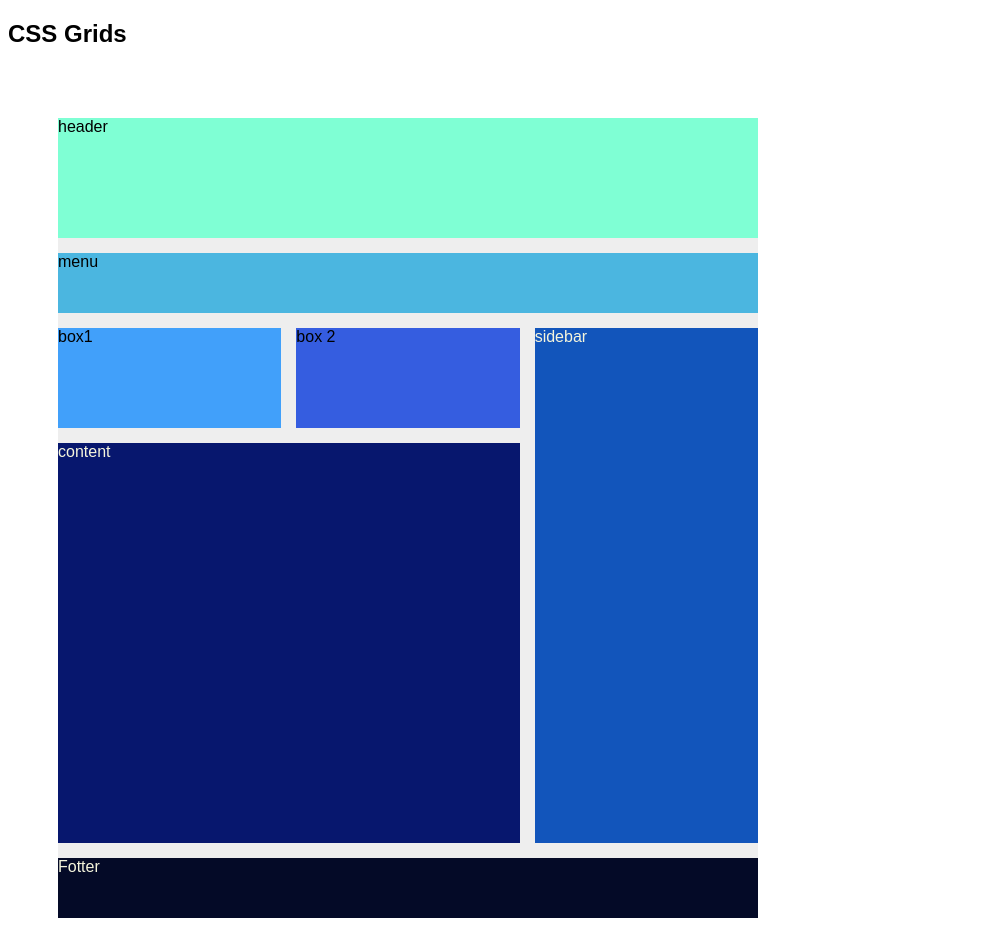
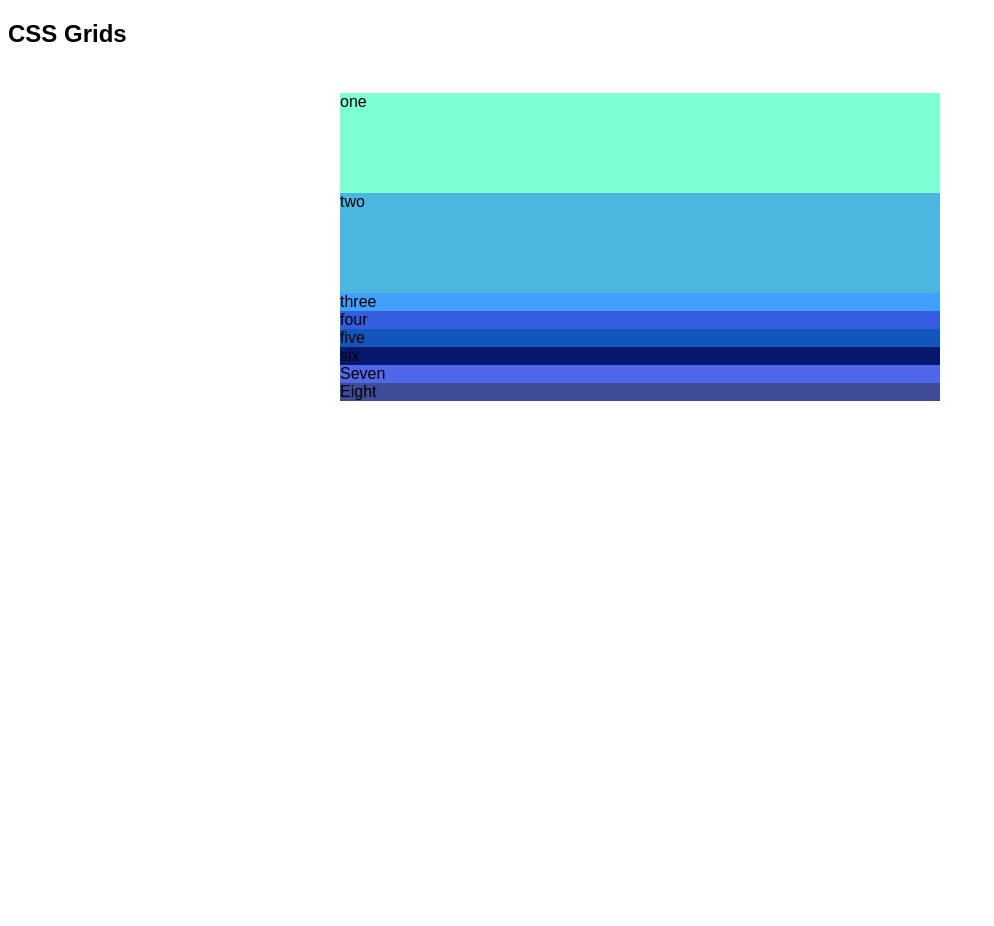
Before and after one commit to daniyaniazi/CSS_Tasks, a plain HTML site: page CSS-GRID/index.html in a window 1280 px wide. Shown: the whole page, without its empty margins (0-994 px from the left). After the commit the page ends 800 px from the top, so only its background shows below. Drawn offline with Linux system fonts and the light colour scheme.

Commit message:
adding more properties

```diff
--- /dev/null
+++ b/CSS-GRID/MinMax.css
@@ -0,0 +1,49 @@
+/* TO CHANGE DYNAMICALLY HEIGHT AND WIDTH */
+
+body {
+    font-family: Arial, Helvetica, sans-serif;
+}
+
+.container {
+    background-color: #eee;
+    width: 80%;
+    margin: 70px 0 0 50px;
+    display: grid;
+    /* grid-template-columns: max-content 1fr 1fr min-content; */
+    /* grid-template-rows: min-content 150px; */
+    grid-template-columns: minmax(150px, 300px) 1fr 1fr min-content;
+    grid-template-rows: minmax(100px, max-content) minmax(100px, max-content);
+    grid-gap: 5px;
+}
+
+.one {
+    background-color: aquamarine;
+}
+
+.two {
+    background-color: rgb(75, 182, 224);
+}
+
+.three {
+    background-color: rgb(65, 160, 250);
+}
+
+.four {
+    background-color: rgb(53, 93, 224);
+}
+
+.five {
+    background-color: rgb(18, 85, 187);
+}
+
+.six {
+    background-color: rgb(7, 23, 110);
+}
+
+.seven {
+    background-color: rgb(80, 103, 233);
+}
+
+.eight {
+    background-color: rgb(62, 75, 150);
+}
--- /dev/null
+++ b/CSS-GRID/aligning-tracks.css
@@ -0,0 +1,53 @@
+/* align-content , justify-content (horizontal) , place-content */
+
+body {
+    font-family: Arial, Helvetica, sans-serif;
+}
+
+.container {
+    background-color: #eee;
+    width: 700px;
+    height: 700px;
+    margin: 45px auto 0;
+    display: grid;
+    grid-gap: 15px;
+    grid-template-rows: 100px 100px;
+    grid-template-columns: 150px 150px;
+    grid-auto-rows: 50px;
+    justify-content: center;
+    align-content: center;
+}
+
+.one {
+    background-color: aquamarine;
+}
+
+.two {
+    background-color: rgb(75, 182, 224);
+}
+
+.three {
+    background-color: rgb(65, 160, 250);
+    grid-row: span 3;
+}
+
+.four {
+    background-color: rgb(53, 93, 224);
+}
+
+.five {
+    background-color: rgb(18, 85, 187);
+}
+
+.six {
+    background-color: rgb(7, 23, 110);
+}
+
+.seven {
+    background-color: rgb(80, 103, 233);
+    grid-column: span 2;
+}
+
+.eight {
+    background-color: rgb(62, 75, 150);
+}
--- /dev/null
+++ b/CSS-GRID/aligning_grid_items.css
@@ -0,0 +1,69 @@
+/* TO CHANGE DYNAMICALLY HEIGHT AND WIDTH */
+
+body {
+    font-family: Arial, Helvetica, sans-serif;
+}
+
+.container {
+    background-color: #eee;
+    width: 650px;
+    margin: 45px auto 0;
+    display: grid;
+    grid-gap: 15px;
+    grid-template-rows: 120px 120px;
+    grid-template-columns: 1fr 1fr;
+    grid-auto-rows: 70px;
+    /* align-items: start;
+    justify-items: center; */
+    place-items: start center;
+}
+
+.one {
+    background-color: aquamarine;
+}
+
+.two {
+    background-color: rgb(75, 182, 224);
+    /* align-self: center;
+    justify-self: end; */
+    place-self: center end;
+}
+
+.three {
+    background-color: rgb(65, 160, 250);
+    grid-row: span 3;
+}
+
+.four {
+    background-color: rgb(53, 93, 224);
+}
+
+.five {
+    background-color: rgb(18, 85, 187);
+}
+
+.six {
+    background-color: rgb(7, 23, 110);
+}
+
+.seven {
+    background-color: rgb(80, 103, 233);
+    grid-column: span 2;
+}
+
+.eight {
+    background-color: rgb(62, 75, 150);
+}
+
+
+/* Align item Align Self for vetical Alignment :
+start , end ,center , stretch */
+
+
+/* justify items and jutify self *
+horxintal alignment/
+
+/* place-item = alignitem justifyitem */
+
+
+/* place-self = align-self justify-self */
--- /dev/null
+++ b/CSS-GRID/auto-fill-fit.css
@@ -0,0 +1,45 @@
+body {
+    font-family: Arial, Helvetica, sans-serif;
+}
+
+.container {
+    background-color: #eee;
+    width: 600px;
+    margin: 45px auto 0;
+    display: grid;
+    /* grid-template-columns: 100px 100px; */
+    grid-template-columns: repeat(auto-fill, 100);
+    grid-template-rows: 100px 100px;
+}
+
+.one {
+    background-color: aquamarine;
+}
+
+.two {
+    background-color: rgb(75, 182, 224);
+}
+
+.three {
+    background-color: rgb(65, 160, 250);
+}
+
+.four {
+    background-color: rgb(53, 93, 224);
+}
+
+.five {
+    background-color: rgb(18, 85, 187);
+}
+
+.six {
+    background-color: rgb(7, 23, 110);
+}
+
+.seven {
+    background-color: rgb(80, 103, 233);
+}
+
+.eight {
+    background-color: rgb(62, 75, 150);
+}
--- /dev/null
+++ b/CSS-GRID/implicit_explicit_grid.css
@@ -0,0 +1,52 @@
+/* TO CHANGE DYNAMICALLY HEIGHT AND WIDTH */
+
+body {
+    font-family: Arial, Helvetica, sans-serif;
+}
+
+.container {
+    background-color: #eee;
+    width: 650px;
+    margin: 45px auto 0;
+    display: grid;
+    /* Explicit are defined undeifned are implicit */
+    grid-template-columns: 1fr 1fr;
+    grid-template-rows: 120px 120px;
+    grid-gap: 15px;
+    /* grid-auto-rows: 80px; */
+    grid-auto-flow: column;
+    /* implicit column widths */
+    grid-auto-columns: .5fr;
+}
+
+.one {
+    background-color: aquamarine;
+}
+
+.two {
+    background-color: rgb(75, 182, 224);
+}
+
+.three {
+    background-color: rgb(65, 160, 250);
+}
+
+.four {
+    background-color: rgb(53, 93, 224);
+}
+
+.five {
+    background-color: rgb(18, 85, 187);
+}
+
+.six {
+    background-color: rgb(7, 23, 110);
+}
+
+.seven {
+    background-color: rgb(80, 103, 233);
+}
+
+.eight {
+    background-color: rgb(62, 75, 150);
+}
--- a/CSS-GRID/index.html
+++ b/CSS-GRID/index.html
@@ -4,15 +4,8 @@
 <!DOCTYPE html>
 <html lang="en">
 
-<!-- <link rel="stylesheet" href="style.css"> -->
 
-<!-- <link rel="stylesheet" href="grid_gap.css"> -->
-
-<!-- <link rel="stylesheet" href="positioning_grid.css"> -->
-
-<!-- <link rel="stylesheet" href="spaning.css"> -->
-
-<link rel="stylesheet" href="naming-grid-area.css">
+<link rel="stylesheet" href="auto-fill-fit.css">
 
 <head>
     <meta charset="UTF-8">
@@ -28,13 +21,15 @@
     <h1>CSS Grids</h1>
 
     <div class="container">
-        <div class="items header">header</div>
-        <div class="items menu">menu</div>
-        <div class="items box1">box1</div>
-        <div class="items box2">box 2</div>
-        <div class="items sidebar">sidebar</div>
-        <div class="items content">content</div>
-        <div class="items fotter">Fotter</div>
+        <div class="items one">one </div>
+        <div class="items two">two</div>
+        <div class="items three">three</div>
+        <div class="items four">four </div>
+        <div class="items five">five</div>
+        <div class="items six">six</div>
+        <div class="items seven">Seven</div>
+        <div class="items eight">Eight</div>
+
     </div>
 </section>
 
```
